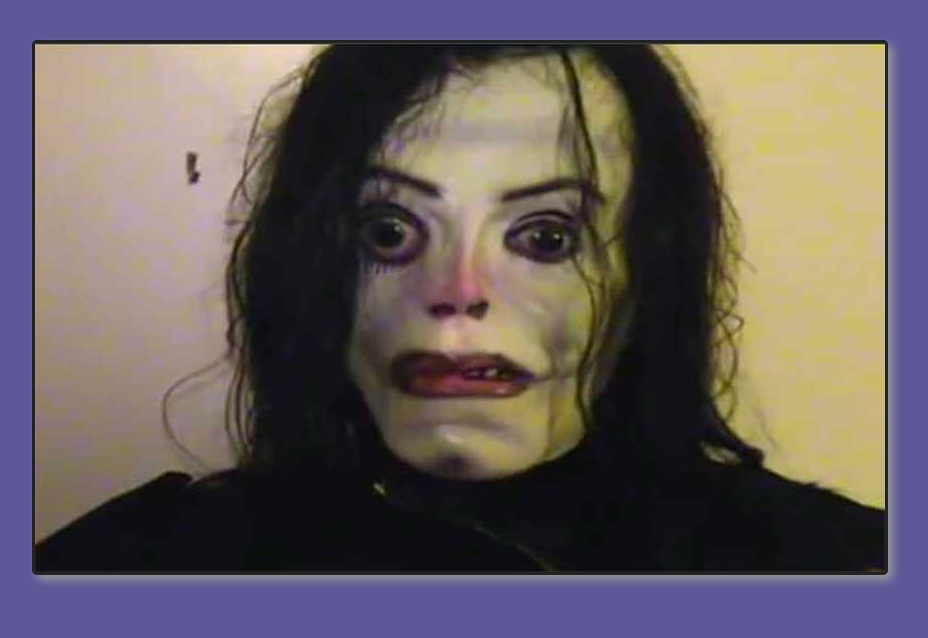
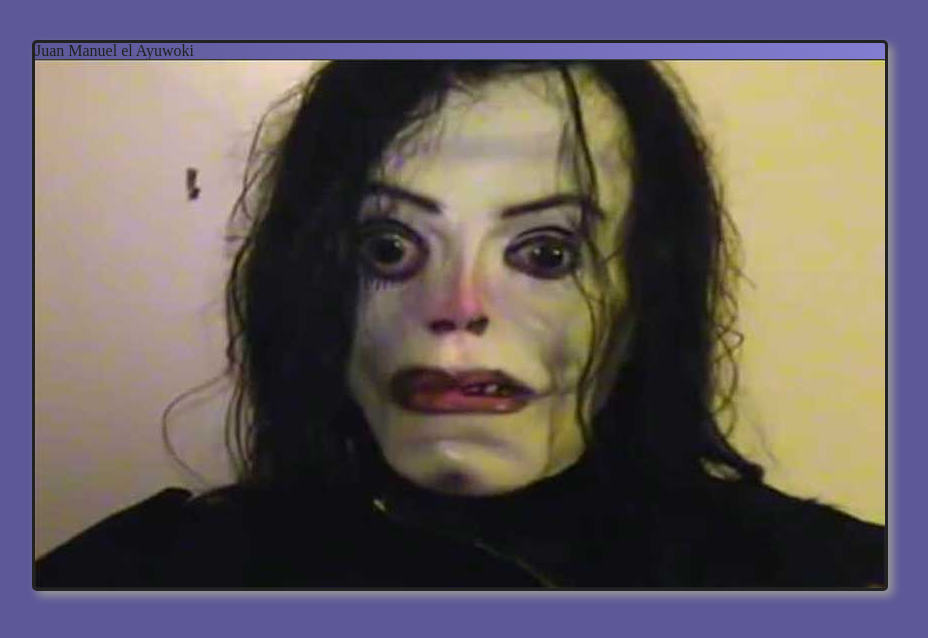
Before and after one commit to FelipeRiver/Ayuwoki, a plain HTML site: page index.html in a window 1280 px wide. Shown: the whole page, without its empty margins (180-1108 px from the left). Drawn offline with Linux system fonts and the light colour scheme.

Commit message:
Update index.html

```diff
--- a/index.html
+++ b/index.html
@@ -8,7 +8,7 @@
 </head>
 <body>
 	<header id="Principal">
-
+		<h1>Juan Manuel el Ayuwoki<h1/>
 		<figure>
 			<img src="ayuwoki.jpg">
 		</figure>
```
